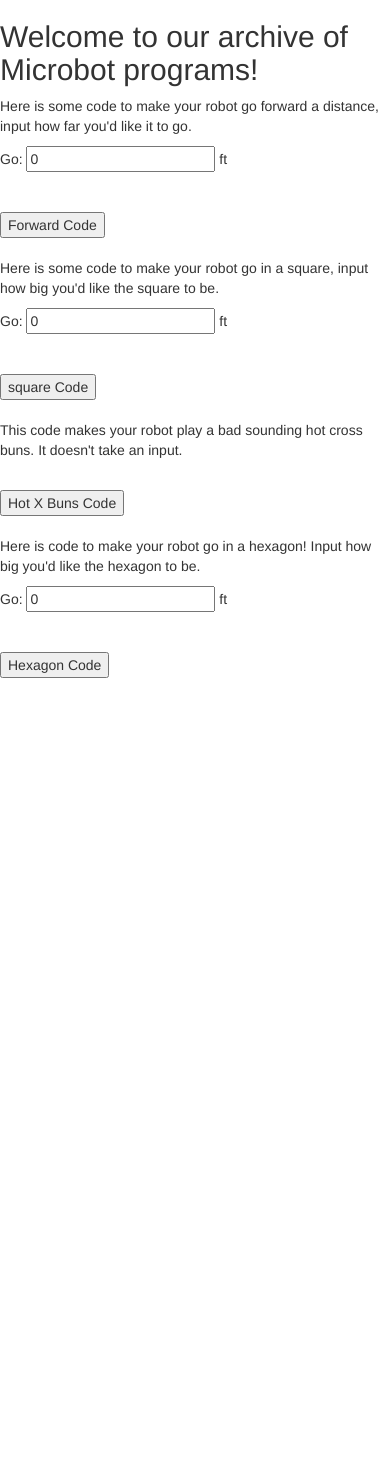
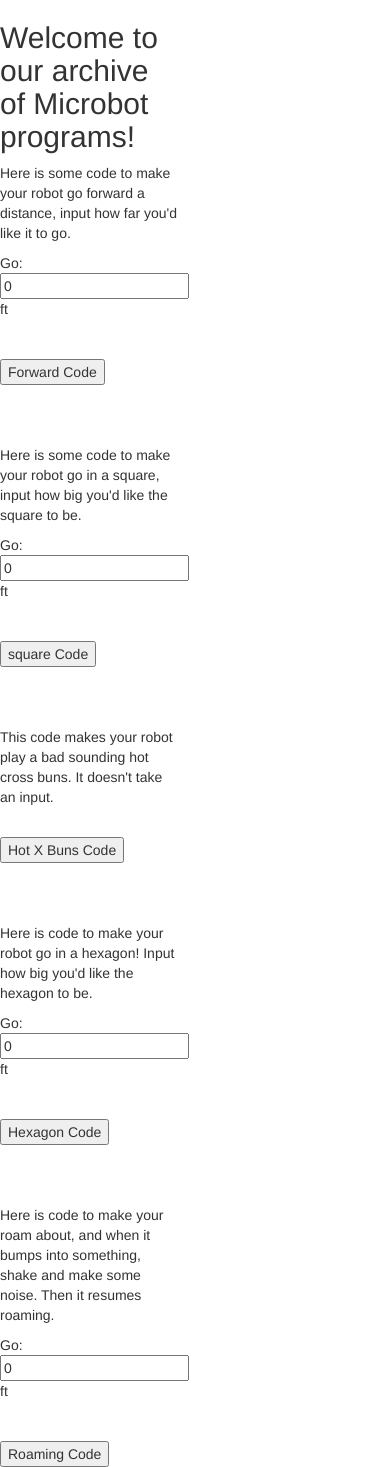
Before and after one commit to Wolniewicz/Flask_And_Robot, a Flask app: page / in a window 390 px wide. Before the commit the page ends 678 px from the top, so only its background shows below. Run offline with Flask 2, Linux system fonts and the light colour scheme; some libraries are stand-ins or nearby versions.

Commit message:
siimple prettying up

```diff
--- a/app.py
+++ b/app.py
@@ -27,6 +27,10 @@ def xbuns(distance=None):
 def hexagon(distance=None):
     return render_template('robothexagon.html', distance=distance)
 
+@app.route('/robot/search/<distance>')
+def search(distance=None):
+    return render_template('robotsearch.html', distance=distance)
+
 
 if __name__ == '__main__':
     app.run(debug=True)
--- a/templates/home.html
+++ b/templates/home.html
@@ -10,8 +10,13 @@
 
 	</style>
 	<body>
+	<div class="row">
 
-<h2>Welcome to our archive of Microbot programs!</h2>
+		<div class="col-md-2 left"></div>
+
+		<div class="col-xs-6 col-md-8 content">
+
+	<h2>Welcome to our archive of Microbot programs!</h2>
 
 	<p>Here is some code to make your robot go forward a distance, input how far you'd like it to go.</p>
 
@@ -32,6 +37,8 @@
 
 	</br>
 	</br>
+	</br>
+	</br>
 
 
 
@@ -43,7 +50,7 @@
 
 
 	<button id="square">square Code</button>
-<script>
+	<script>
 
 	$('#square').click(function(){
 		var baseurl = '/robot/square/';
@@ -56,13 +63,15 @@
 
 	</br>
 	</br>
+	</br>
+	</br>
 
 	<p>This code makes your robot play a bad sounding hot cross buns. It doesn't take an input.</p>
 	<br>
 
 
 	<button id="buns">Hot X Buns Code</button>
-<script>
+	<script>
 
 	$('#buns').click(function(){
 		var baseurl = '/robot/buns/0';
@@ -75,6 +84,8 @@
 
 	</br>
 	</br>
+	</br>
+	</br>
 
 	<p>Here is code to make your robot go in a hexagon! Input how big you'd like the hexagon to be.</p>
 	<form action="demo_form.asp">
@@ -84,7 +95,7 @@
 
 
 	<button id="hexagon">Hexagon Code</button>
-<script>
+	<script>
 
 	$('#hexagon').click(function(){
 		var baseurl = '/robot/hexagon/';
@@ -94,5 +105,34 @@
 
 	</script>
 
+
+
+	</br>
+	</br>
+	</br>
+	</br>
+
+	<p>Here is code to make your roam about, and when it bumps into something, shake and make some noise. Then it resumes roaming.</p>
+	<form action="demo_form.asp">
+	Go: <input id="search" type="text" name="square" value="0"> ft<br><br>
+	</form>
+	<br>
+
+
+	<button id="searchy">Roaming Code</button>
+	<script>
+
+	$('#searchy').click(function(){
+		var baseurl = '/robot/search/';
+		var url = baseurl + $('input#search').val();
+		window.location.href=url;
+		})
+
+	</script>
+	</div>
+
+	<div class="col-md-2 right">
+	</div>
+	</div>
 	</body>
 	</html>
```
Also changed, not shown: templates/robotsearch.html (added, +23 -0 lines).
